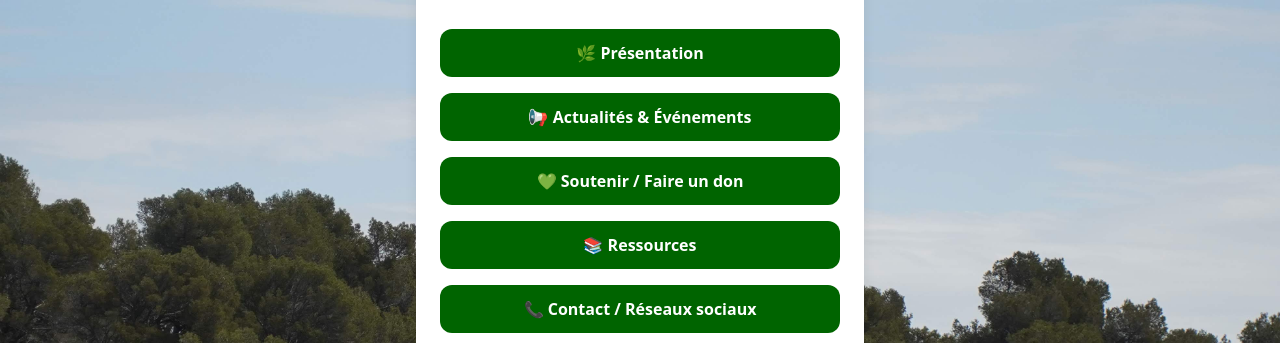
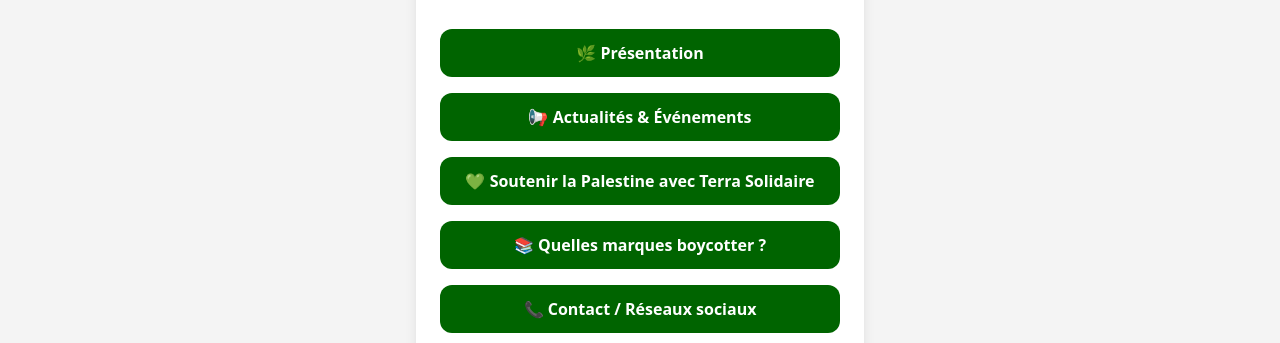
Before and after one commit to emilefevre/palestine-libre-montpellier, a plain HTML site: page index.html in a window 1280 px wide. Shown: the part 265-608 px from the top of the page. Drawn offline with nearby package versions, Linux system fonts and the light colour scheme.

Commit message:
Update index.html

```diff
--- a/index.html
+++ b/index.html
@@ -29,7 +29,7 @@
     </script>
   </head>
 
-  <body class="bg-[url('assets/background.jpg')] bg-cover bg-center bg-fixed min-h-screen flex items-center justify-center text-gray-800">
+  <body class="bg-secondary min-h-screen flex items-center justify-center text-gray-800">
     <main class="w-full max-w-md mx-auto text-center px-6 py-10 bg-white rounded-2xl shadow-lg">
       <header class="mb-6">
         <img src="assets/logo.png" alt="Logo Collectif Palestine Libre MTP" class="w-24 h-24 mx-auto rounded-full shadow-md object-cover" />
@@ -39,14 +39,14 @@
 
       <section class="flex flex-col gap-4 mt-8">
         <a href="#" target="_blank" class="block w-full py-3 bg-primary text-white font-semibold rounded-xl hover:bg-green-800 transition">🌿 Présentation</a>
-        <a href="#" target="_blank" class="block w-full py-3 bg-primary text-white font-semibold rounded-xl hover:bg-green-800 transition">📢 Actualités & Événements</a>
-        <a href="#" target="_blank" class="block w-full py-3 bg-primary text-white font-semibold rounded-xl hover:bg-green-800 transition">💚 Soutenir / Faire un don</a>
-        <a href="#" target="_blank" class="block w-full py-3 bg-primary text-white font-semibold rounded-xl hover:bg-green-800 transition">📚 Ressources</a>
+        <a href="https://www.instagram.com/collectifpalestinelibremtp/" target="_blank" class="block w-full py-3 bg-primary text-white font-semibold rounded-xl hover:bg-green-800 transition">📢 Actualités & Événements</a>
+        <a href="#" target="_blank" class="block w-full py-3 bg-primary text-white font-semibold rounded-xl hover:bg-green-800 transition">💚 Soutenir la Palestine avec Terra Solidaire</a>
+        <a href="https://www.urgence-palestine.com/boycott/" target="_blank" class="block w-full py-3 bg-primary text-white font-semibold rounded-xl hover:bg-green-800 transition">📚 Quelles marques boycotter ?</a>
         <a href="#" target="_blank" class="block w-full py-3 bg-primary text-white font-semibold rounded-xl hover:bg-green-800 transition">📞 Contact / Réseaux sociaux</a>
       </section>
 
       <section class="flex justify-center gap-6 mt-8">
-        <a href="#" target="_blank" class="text-gray-500 hover:text-primary transition">
+        <a href="https://www.instagram.com/collectifpalestinelibremtp/" target="_blank" class="text-gray-500 hover:text-primary transition">
           <svg xmlns="http://www.w3.org/2000/svg" fill="currentColor" viewBox="0 0 24 24" class="w-6 h-6">
             <path d="M12 2.163c3.204 0 3.584.012 4.85.07 1.366.062 2.633.327 3.608 1.302.975.975 1.24 2.242 1.302 3.608.058 1.266.07 1.646.07 4.85s-.012 3.584-.07 4.85c-.062 1.366-.327 2.633-1.302 3.608-.975.975-2.242 1.24-3.608 1.302-1.266.058-1.646.07-4.85.07s-3.584-.012-4.85-.07c-1.366-.062-2.633-.327-3.608-1.302-.975-.975-1.24-2.242-1.302-3.608C2.175 15.747 2.163 15.367 2.163 12s.012-3.584.07-4.85c.062-1.366.327-2.633 1.302-3.608.975-.975 2.242-1.24 3.608-1.302C8.416 2.175 8.796 2.163 12 2.163zm0-2.163C8.741 0 8.332.012 7.052.07 5.771.127 4.557.396 3.533 1.42 2.51 2.444 2.241 3.658 2.184 4.939.012 8.332 0 8.741 0 12s.012 3.668.07 4.948c.057 1.281.326 2.495 1.35 3.519 1.024 1.024 2.238 1.293 3.519 1.35C8.332 23.988 8.741 24 12 24s3.668-.012 4.948-.07c1.281-.057 2.495-.326 3.519-1.35 1.024-1.024 1.293-2.238 1.35-3.519C23.988 15.668 24 15.259 24 12s-.012-3.668-.07-4.948c-.057-1.281-.326-2.495-1.35-3.519C21.556.396 20.342.127 19.061.07 17.781.012 17.372 0 14.113 0H12z"/>
             <path d="M12 5.838a6.162 6.162 0 1 0 0 12.324A6.162 6.162 0 0 0 12 5.838zm0 10.162a3.999 3.999 0 1 1 0-7.998 3.999 3.999 0 0 1 0 7.998zm6.406-11.845a1.44 1.44 0 1 0 0 2.88 1.44 1.44 0 0 0 0-2.88z"/>
```
